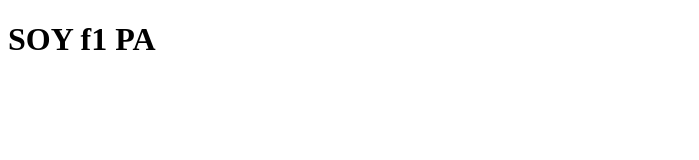
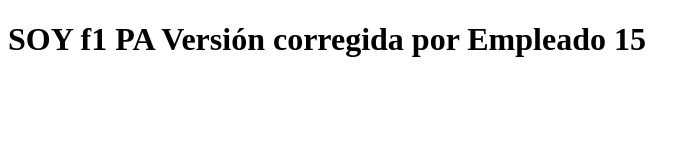
Before and after one commit to joaquinISTEA/PRACTICAF-joaquin, a plain HTML site: page index.html in a window 1280 px wide. Shown: the whole page, without its empty margins (0-699 px from the left). Drawn offline with Linux system fonts and the light colour scheme.

Commit message:
Corrección en index.html para PRACTICAF

```diff
--- a/index.html
+++ b/index.html
@@ -6,6 +6,6 @@
     <title>GH1 Original</title>
 </head>
 <body>
-    <h1>SOY f1 PA</h1>
+    <h1>SOY f1 PA    Versión corregida por Empleado 15</h1>
 </body>
 </html>
```
